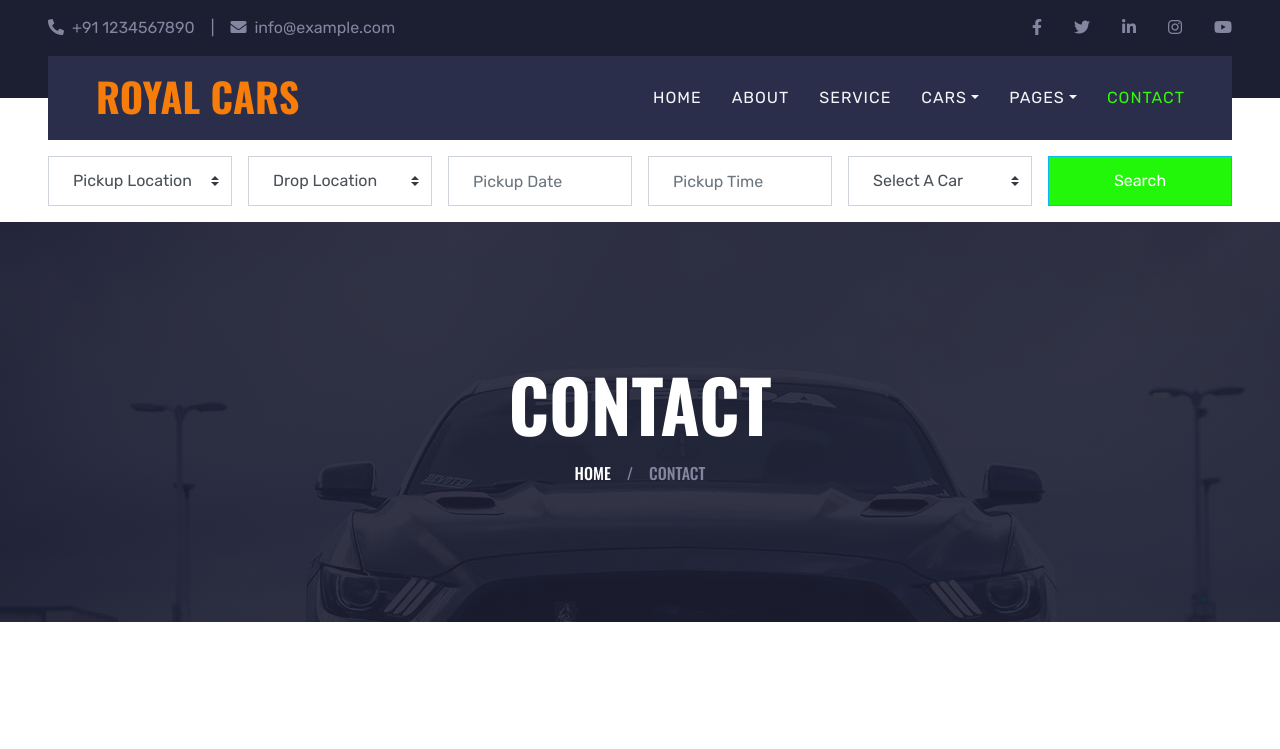
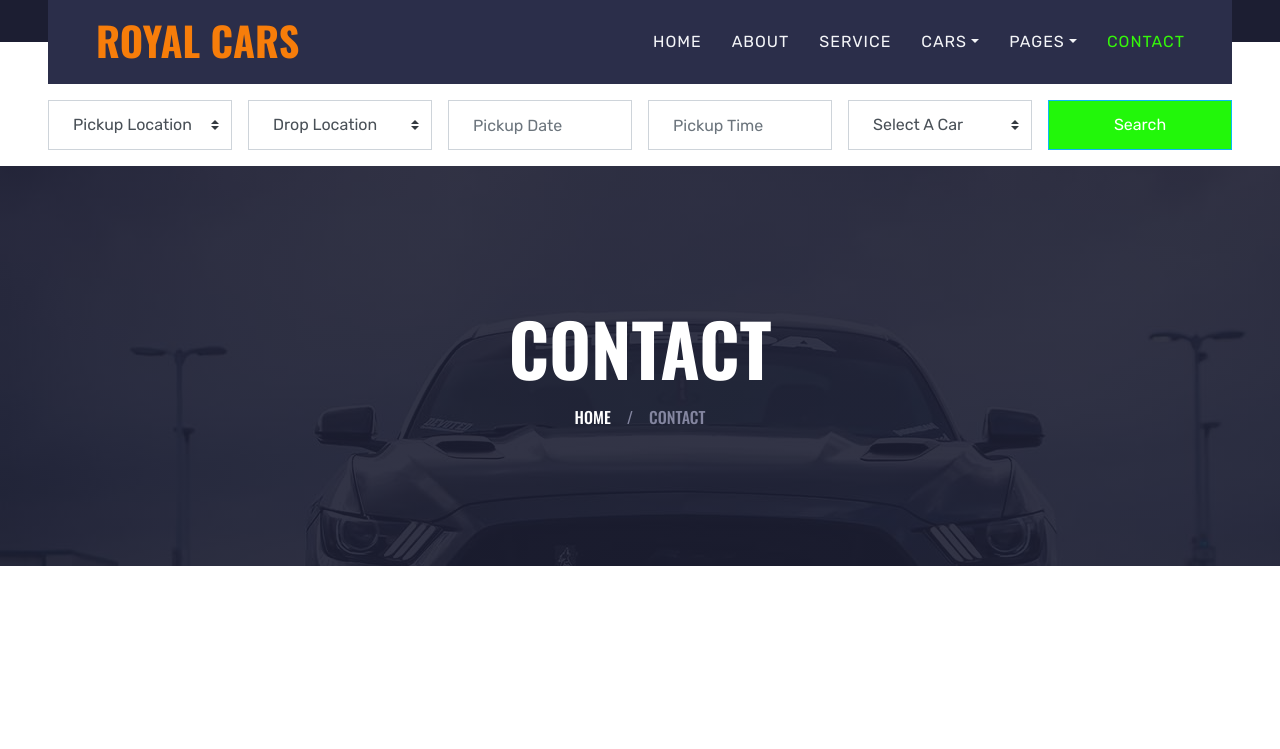
Before and after one commit to sahusateesh8737/RoyalCars.github.io, a plain HTML site: page contact.html in a window 1280 px wide. Shown: the top 749 px of the page. Drawn offline with nearby package versions, Linux system fonts and the light colour scheme.

Commit message:
Update contact.html

```diff
--- a/contact.html
+++ b/contact.html
@@ -30,40 +30,6 @@
 </head>
 
 <body>
-    <!-- Topbar Start -->
-    <div class="container-fluid bg-dark py-3 px-lg-5 d-none d-lg-block">
-        <div class="row">
-            <div class="col-md-6 text-center text-lg-left mb-2 mb-lg-0">
-                <div class="d-inline-flex align-items-center">
-                    <a class="text-body pr-3" href=""><i class="fa fa-phone-alt mr-2"></i>+91 1234567890</a>
-                    <span class="text-body">|</span>
-                    <a class="text-body px-3" href=""><i class="fa fa-envelope mr-2"></i>info@example.com</a>
-                </div>
-            </div>
-            <div class="col-md-6 text-center text-lg-right">
-                <div class="d-inline-flex align-items-center">
-                    <a class="text-body px-3" href="">
-                        <i class="fab fa-facebook-f"></i>
-                    </a>
-                    <a class="text-body px-3" href="">
-                        <i class="fab fa-twitter"></i>
-                    </a>
-                    <a class="text-body px-3" href="">
-                        <i class="fab fa-linkedin-in"></i>
-                    </a>
-                    <a class="text-body px-3" href="">
-                        <i class="fab fa-instagram"></i>
-                    </a>
-                    <a class="text-body pl-3" href="">
-                        <i class="fab fa-youtube"></i>
-                    </a>
-                </div>
-            </div>
-        </div>
-    </div>
-    <!-- Topbar End -->
-
-
     <!-- Navbar Start -->
     <div class="container-fluid position-relative nav-bar p-0">
         <div class="position-relative px-lg-5" style="z-index: 9;">
```
